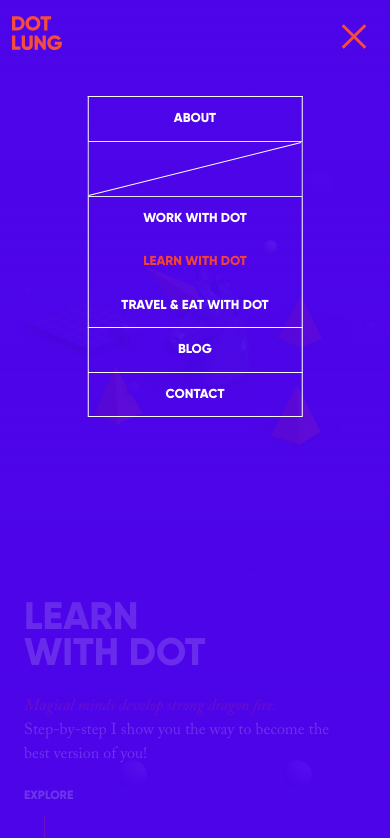
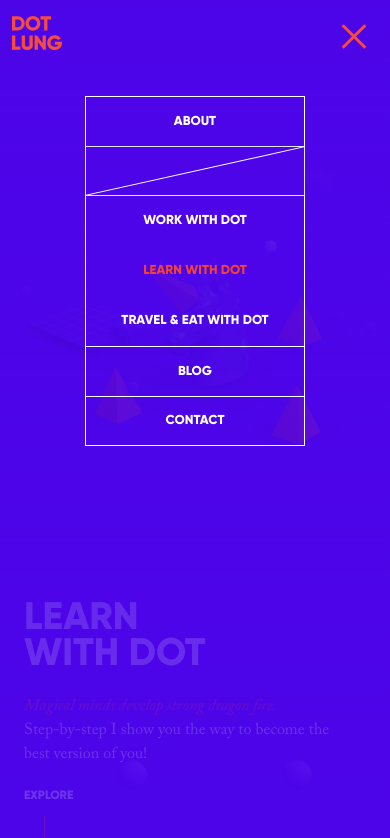
Before and after one commit to ArnabShikder24/dotlung-frontend, a Next.js app: page /learn-with-dot in a window 390 px wide. Both pictures are taken after a click on the button 354 px from the left and 36 px from the top of the page. Shown: the top 838 px of the page. Built offline with nearby package versions, Linux system fonts and the light colour scheme; a web font is replaced by a local one.

Commit message:
navbar fixed

```diff
--- a/src/components/Navbar.tsx
+++ b/src/components/Navbar.tsx
@@ -135,7 +135,7 @@ const Navbar = () => {
         {isMobileMenuOpen && (
           <div className="w-full h-screen fixed bg-gradient-to-b from-[#4D05E8]/100 to-[#4D05E8]/80 z-50">
             <div
-              className="w-[55%] mt-4 flex flex-col items-center absolute left-1/2 transform -translate-x-1/2 top-20"
+              className="w-[220px] mt-4 flex flex-col items-center absolute left-1/2 transform -translate-x-1/2 top-20"
             >
               {menuItems.map((item, idx) => {
                 if (item.title) {
@@ -143,15 +143,15 @@ const Navbar = () => {
                     <Link
                       key={idx}
                       href={item.path}
-                      className={`w-full ${item.title === "CONTACT" && "border-b"} ${item.border ? "border-t border-r border-l" : "border-r border-l"} border-white font-gilroy text-[0.8125rem] text-center py-3 ${(item.path != PathNames.contact) && navItemActive(item.path)} hover:text-secondary transition-colors`}
+                      className={`w-full ${item.title === "CONTACT" && "border-b"} ${item.border ? "border-t border-r border-l" : "border-r border-l"} border-white font-gilroy text-[0.8125rem] h-[50px] flex items-center justify-center ${(item.path != PathNames.contact) && navItemActive(item.path)} hover:text-secondary transition-colors`}
                       onClick={toggleMobileMenu}
                     >
                       {item.title}
                     </Link>
                   );
                 } else {
-                  return (<div key={idx} className="relative border w-full h-14">
-                    <div className="absolute w-[103%] h-[1px] bg-white transform -rotate-[14deg] top-[50%] left-[50%] -translate-x-1/2 -translate-y-1/2"></div>
+                  return (<div key={idx} className="relative border w-full h-[50px] overflow-hidden">
+                    <div className="absolute w-[103%] h-[1px] bg-white transform -rotate-[12.5deg] top-[50%] left-[50%] -translate-x-1/2 -translate-y-1/2"></div>
                     <div className="h-full" />
                   </div>);
                 }
```
